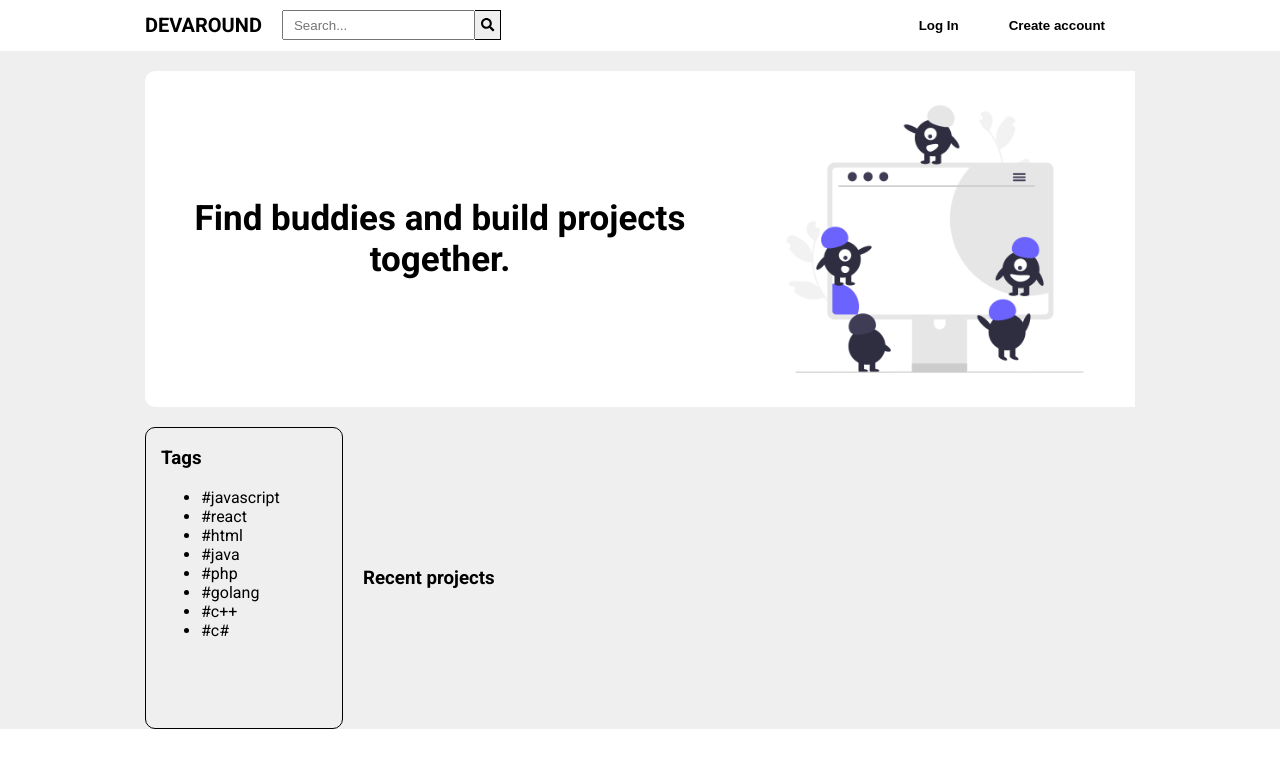
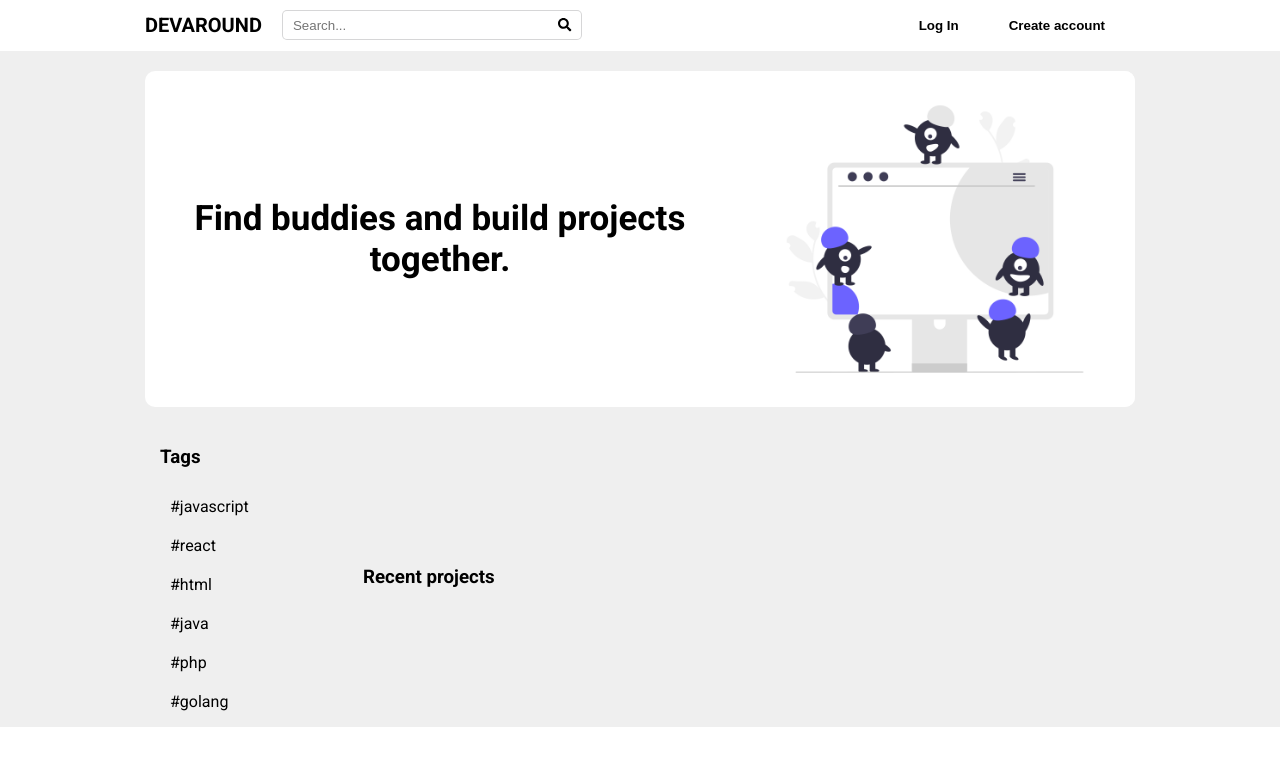
Before and after one commit to chaeahpark/code-together, a React (Create React App) app: page / in a window 1280 px wide. Shown: the top 768 px of the page. Built offline with nearby package versions, Linux system fonts and the light colour scheme; no server answers; the database is empty.

Commit message:
modified the main page style.

```diff
--- a/src/Pages/Main/Sidebar.js
+++ b/src/Pages/Main/Sidebar.js
@@ -41,9 +41,8 @@ const Sidebar = () => {
       <div className="main__sidebar">
         <div className="sidebar__tags">
           <h3 className="main__title title--tag">Tags</h3>
-          <ul>{renderTags}</ul>
+          <ul className="sidebar__tagList">{renderTags}</ul>
         </div>
-        <div className="sidebar__languages"></div>
       </div>
     </>
   );
--- a/src/index.css
+++ b/src/index.css
@@ -62,19 +62,32 @@ code {
 
 .header__form {
   height: 30px;
+  width: 300px;
   display: flex;
   justify-content: center;
 }
 
 .form__search {
   height: auto;
+  width: 100%;
   padding-left: 10px;
+  border: 1px solid var(--border-color);
+  border-top-left-radius: 5px;
+  border-bottom-left-radius: 5px;
+  border-right: transparent;
 }
 
 .form__searchBtn {
   height: auto;
-  border: 1px solid black;
+  border-top: 1px solid var(--border-color);
+  border-bottom: 1px solid var(--border-color);
+  border-right: 1px solid var(--border-color);
   border-left: none;
+  border-top-right-radius: 5px;
+  border-bottom-right-radius: 5px;
+  background-color: transparent;
+  border-left: none;
+  padding-right: 10px;
   cursor: pointer;
 }
 
@@ -156,6 +169,8 @@ code {
   align-items: center;
 }
 
+/* ----- BANNER ----- */
+
 .main__banner {
   width: 100%;
   margin-top: 20px;
@@ -178,8 +193,10 @@ code {
   display: block;
   max-width: 400px;
   height: auto;
+  border-radius: 10px;
 }
 
+/* ----- MAIN CONTENT AND SIDEBAR ----- */
 .main__contents {
   width: 100%;
   display: grid;
@@ -188,8 +205,24 @@ code {
 }
 
 .main__sidebar {
-  border: 1px solid black;
   border-radius: 10px;
+}
+
+.sidebar__tagList {
+  list-style-type: none;
+  padding-left: 0;
+}
+
+.tag__item {
+  padding: 10px;
+  border-radius: 5px;
+}
+
+.tag__item:hover {
+  background-color: var(--btn-hover-color);
+  color: blue;
+  text-decoration: underline;
+  cursor: pointer;
 }
 
 .sidebar__tags {
```
